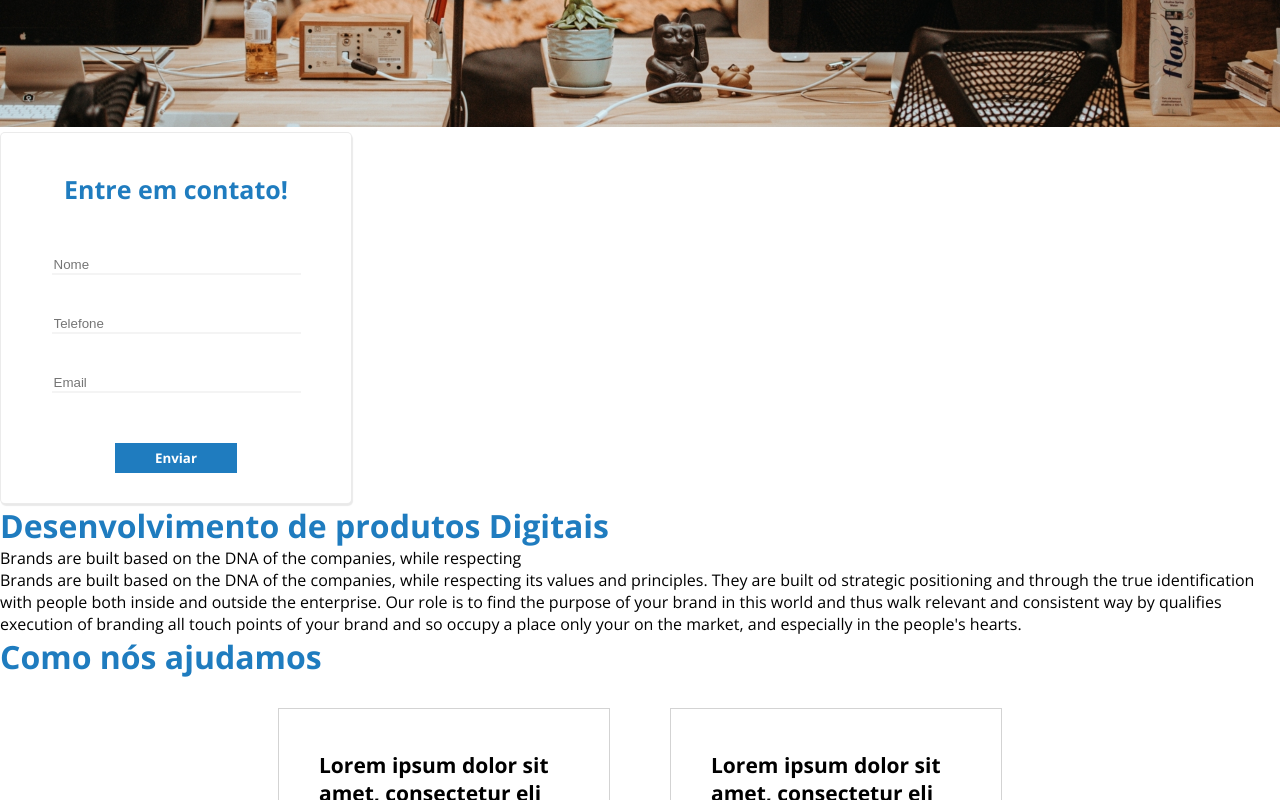
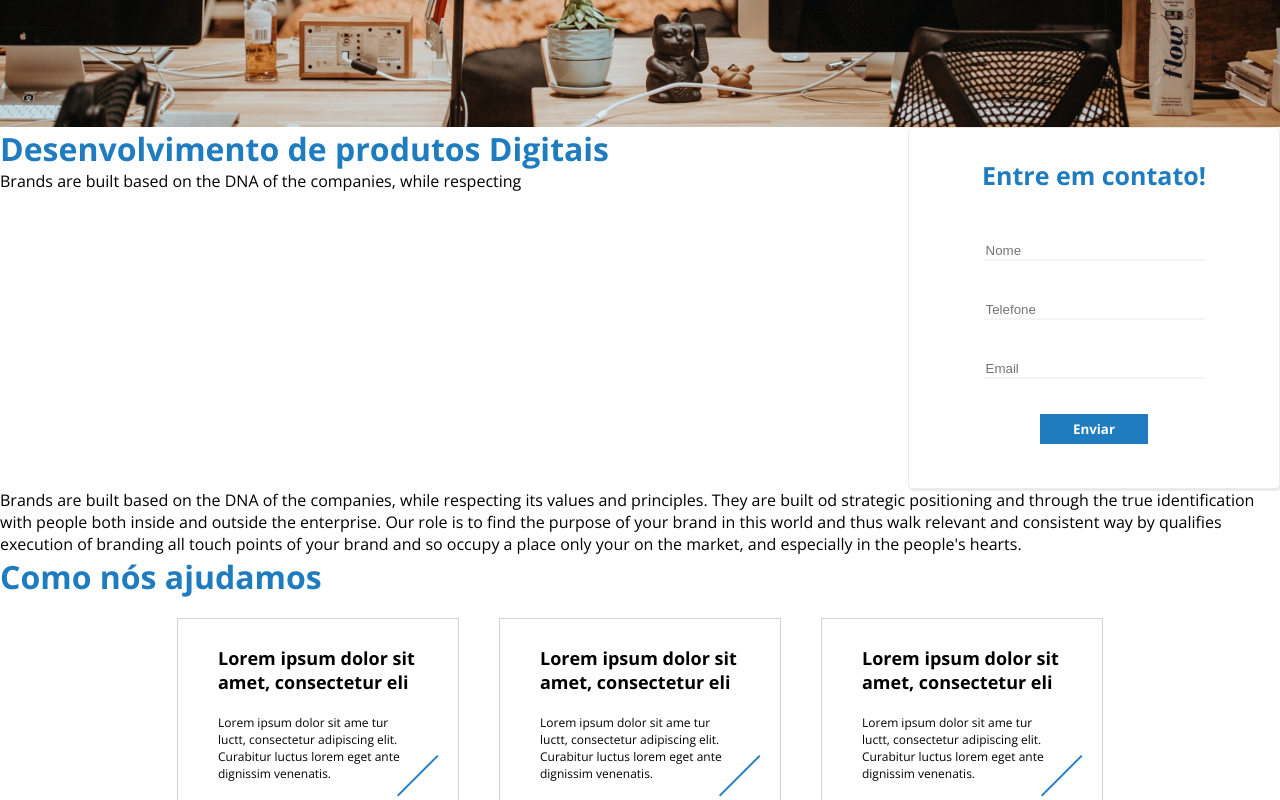
Before and after one commit to DanielGou/gh-landing-page, a React (Create React App) app: page / in a window 1280 px wide. Shown: the part 360-1160 px from the top of the page. Built offline with nearby package versions, Linux system fonts and the light colour scheme.

Commit message:
add float in form

```diff
--- a/src/App.css
+++ b/src/App.css
@@ -2,6 +2,8 @@
 
 .App{
     width: 100vw;
+    display: flex;
+    flex-direction: column;
     font-family: 'Open Sans', sans-serif;
     font-weight: 300;
     background-repeat: no-repeat;
@@ -11,10 +13,6 @@
 
 #landingPicture{
     width: 100%;
-}
-
-#Form{
-    display: block;
 }
 
 .title{
--- a/src/App.js
+++ b/src/App.js
@@ -13,11 +13,14 @@ function App() {
 
       <img id="landingPicture" src={landingPicture} alt=""/>
 
-      <Form id="Form"/>
+      <div>
+        <Form/>
+        <div className='title'>Desenvolvimento de produtos Digitais</div>
+        <div>Brands are built based on the DNA of the companies, while respecting</div>
+      </div>
 
-      <div className='title'>Desenvolvimento de produtos Digitais</div>
 
-      <div>Brands are built based on the DNA of the companies, while respecting</div>
+
       <div>
         Brands are built based on the DNA of the companies, while respecting its values and principles.
         They are built od strategic positioning and through the true identification with people both inside and outside the enterprise.
--- a/src/components/Components.css
+++ b/src/components/Components.css
@@ -22,16 +22,18 @@
 }
 
 .Form{
-    width: 350px;
-    height: 340px;
+    width: 310px;
+    height: 300px;
     background-color: white;
     border: 1px solid rgba(0, 0, 0, 0.078);
     border-radius: 5px;
     box-shadow: 1px 2px 1px rgba(0, 0, 0, 0.085);
     display: flex;
-    padding-top: 30px;
+    padding: 30px;
+    margin-left: auto;
     align-items: center;
-    justify-content: center;
+    justify-self: right;
+    float: right;
     flex-direction: column;
 }
 
@@ -63,7 +65,7 @@
     width: 35%;
     height: 30px;
     border: none;
-    margin-top: 30px;
+    margin-top: 15px;
     font-family: 'Open Sans', sans-serif;
     font-weight: 700;
     color: white;
@@ -71,16 +73,17 @@
 }
 
 .Card{
-    width: 250px;
-    height: 200px;
+    width: 200px;
+    height: 150px;
     display: flex;
     justify-content: center;
     align-items: center;
     flex-direction: column;
     padding: 20px 40px;
-    margin: 30px;
+    margin: 20px;
     border: 1px solid rgba(0, 0, 0, 0.174);
     background-image: url("../assets/Linha.png");
+    background-size: 15%;
     background-repeat: no-repeat;
     background-position:  92% 92%;
 }
@@ -88,10 +91,10 @@
 .titleCard{
     font-family: 'Open Sans', sans-serif;
     font-weight: 700;
-    font-size: 21px;
+    font-size: 18px;
 }
 
 .textCard{
     padding-top: 20px;
-    font-size: 15px;
+    font-size: 12px;
 }
```
